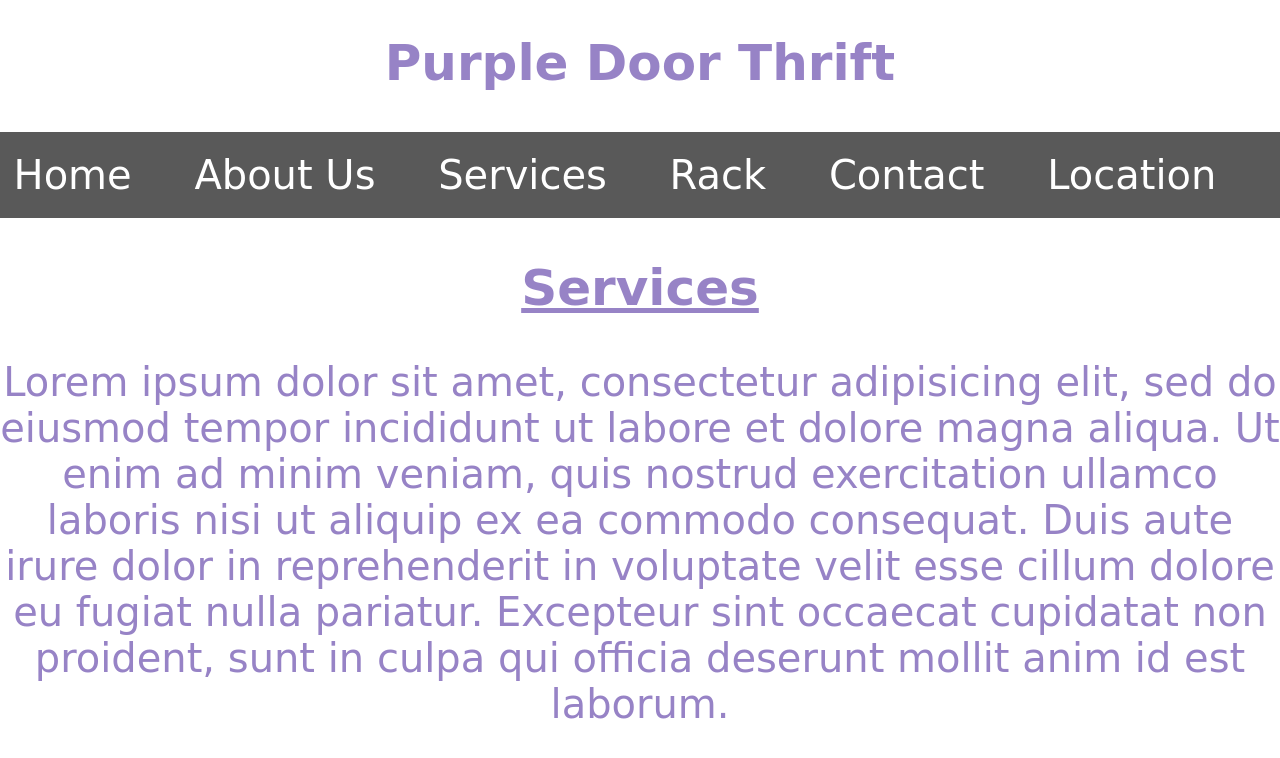
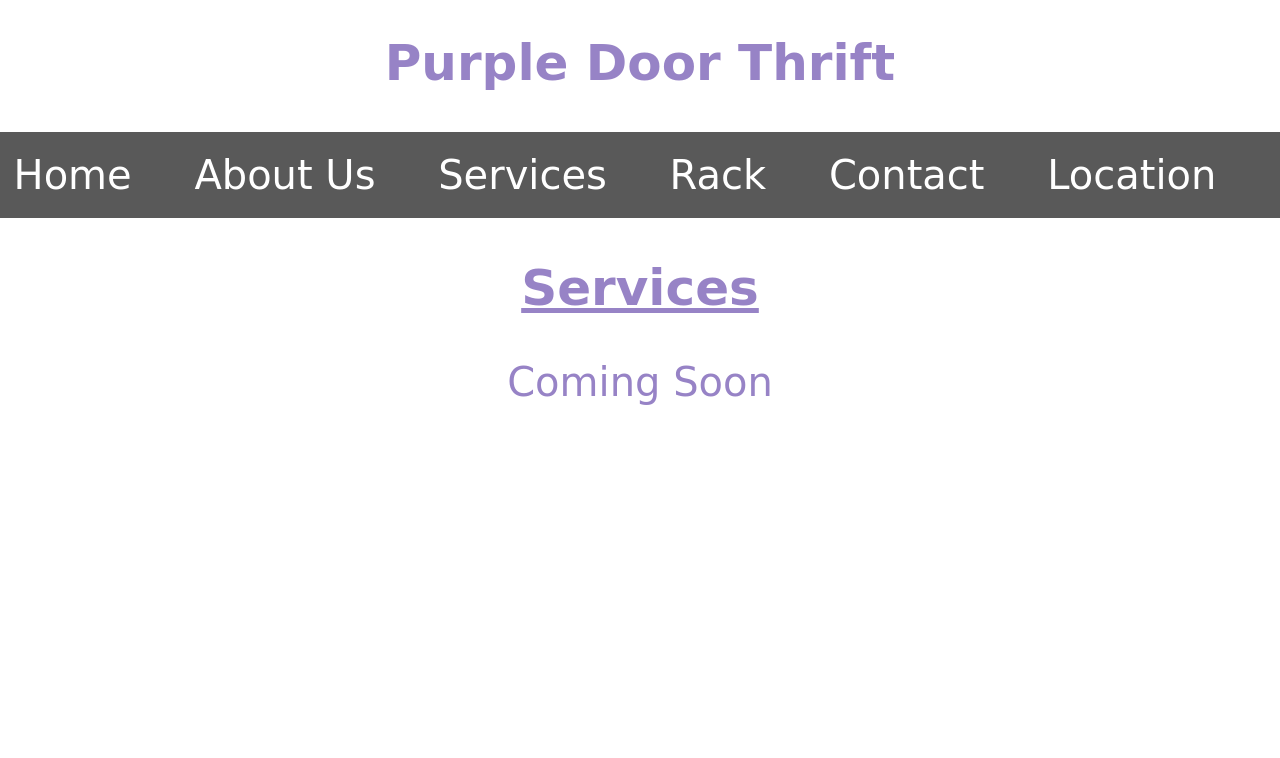
Before and after one commit to mburgosjr/mburgosjr.github.io, a plain HTML site: page services.html in a window 1280 px wide. Drawn offline with Linux system fonts and the light colour scheme; a web font is replaced by a local one.

Commit message:
index change

```diff
--- a/services.html
+++ b/services.html
@@ -26,13 +26,7 @@
 
 
 <h2>Services</h2>
-	<p>Lorem ipsum dolor sit amet, consectetur adipisicing elit, sed do eiusmod
-	tempor incididunt ut labore et dolore magna aliqua. Ut enim ad minim veniam,
-	quis nostrud exercitation ullamco laboris nisi ut aliquip ex ea commodo
-	consequat. Duis aute irure dolor in reprehenderit in voluptate velit esse
-	cillum dolore eu fugiat nulla pariatur. Excepteur sint occaecat cupidatat non
-	proident, sunt in culpa qui officia deserunt mollit anim id est laborum.
-	</p>
+	<p>Coming Soon</p>
 
 
 
```
Also changed, not shown: index.html (+1 -1 lines).
